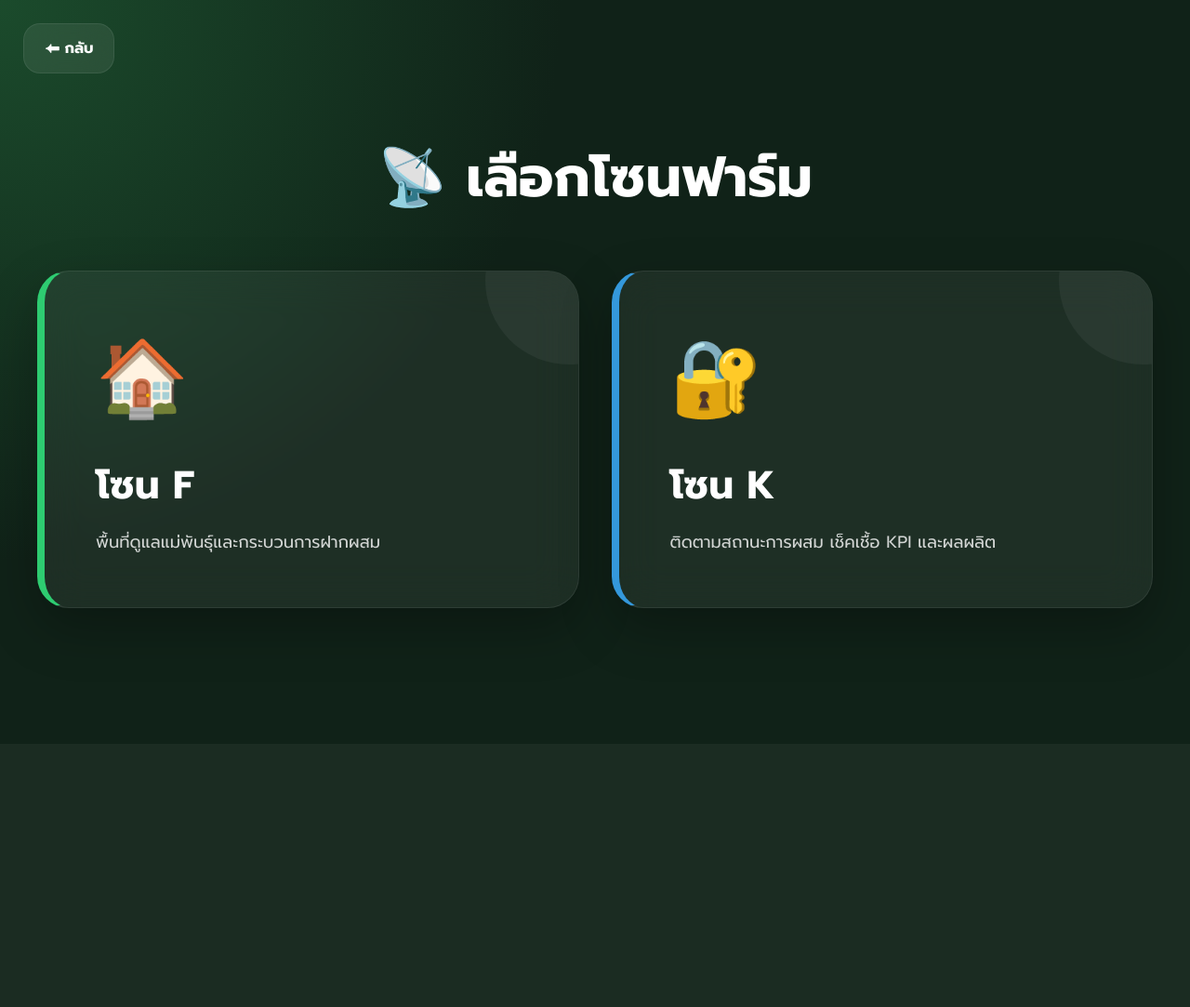
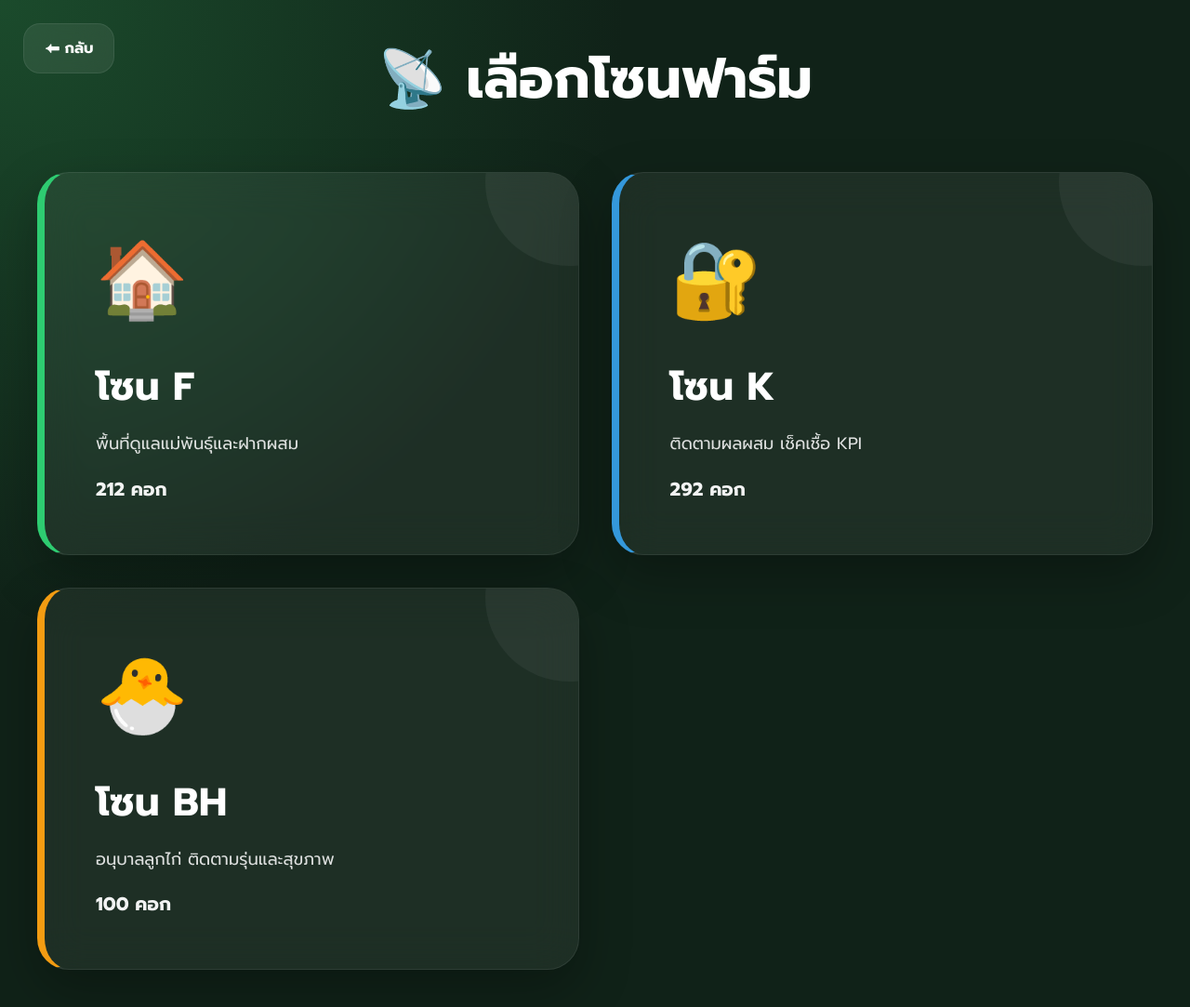
Before and after one commit to tanthai050864-prog/farm-kai, a Flask app: page /zones in a window 1280 px wide. Shown: the whole page at 93% size. Before the commit the page ends 715 px from the top, so only its background shows below. Run offline with Flask 3, Linux system fonts and the light colour scheme.

Commit message:
update zones smart farm

```diff
--- a/app.py
+++ b/app.py
@@ -1,41 +1,50 @@
 from flask import Flask, render_template, request, redirect
-from datetime import datetime,timedelta
+from datetime import datetime, timedelta
 
-app=Flask(__name__)
+app = Flask(__name__)
 
-waiting=[]
-customers=[]
-finished=[]
-chicks_born=0
-cages={}
+waiting = []
+customers = []
+finished = []
+chicks_born = 0
+cages = {}
 
-for i in range(1,213):
-    cages[f'F{i:03}']=None
+# F
+for i in range(1, 213):
+    cages[f'F{i:03}'] = None
 
-for i in range(1,293):
-    cages[f'K{i:03}']=None
+# K
+for i in range(1, 293):
+    cages[f'K{i:03}'] = None
+
+# BH
+for i in range(1, 101):
+    cages[f'BH{i:03}'] = None
 
 
+# ---------------------------
+# ALERT
+# ---------------------------
 def check_alert(status):
 
     if not status:
         return None
 
-    brooding=status.get("brooding")
+    brooding = status.get("brooding")
 
     if not brooding:
         return None
 
     try:
-        d,m,y=map(int,brooding.split("/"))
+        d, m, y = map(int, brooding.split("/"))
 
-        if y>2500:
-            y-=543
+        if y > 2500:
+            y -= 543
 
-        due=datetime(y,m,d)+timedelta(days=10)
-        diff=(due-datetime.now()).days
+        due = datetime(y, m, d) + timedelta(days=10)
+        diff = (due - datetime.now()).days
 
-        if diff<=0:
+        if diff <= 0:
             return "ถึงกำหนด"
 
         return f"อีก {diff} วัน"
@@ -44,50 +53,59 @@ def check_alert(status):
         return None
 
 
+# ---------------------------
+# STAGE
+# ---------------------------
 def get_stage(data):
 
     if not data:
-        return "1-2",1
+        return "1-2", 1
 
-    inject=data.get("status",{}).get("inject_date")
+    inject = data.get("status", {}).get("inject_date")
 
     if not inject:
-        return "1-2",1
+        return "1-2", 1
 
     try:
-        d,m,y=map(int,inject.split("/"))
+        d, m, y = map(int, inject.split("/"))
 
-        if y>2500:
-            y-=543
+        if y > 2500:
+            y -= 543
 
-        start=datetime(y,m,d)
-        days=(datetime.now()-start).days+1
+        start = datetime(y, m, d)
+        days = (datetime.now() - start).days + 1
 
-        if days<=14:
-            return "1-2",days
-        elif days<=28:
-            return "3-4",days
-        elif days<=56:
-            return "5-8",days
-        elif days<=84:
-            return "9-12",days
+        if days <= 14:
+            return "1-2", days
+        elif days <= 28:
+            return "3-4", days
+        elif days <= 56:
+            return "5-8", days
+        elif days <= 84:
+            return "9-12", days
         else:
-            return "kpi",days
+            return "kpi", days
 
     except:
-        return "1-2",1
+        return "1-2", 1
 
 
+# ---------------------------
+# HOME
+# ---------------------------
 @app.route('/')
 def home():
     return render_template("index.html")
 
 
-@app.route('/register',methods=['GET','POST'])
+# ---------------------------
+# REGISTER
+# ---------------------------
+@app.route('/register', methods=['GET', 'POST'])
 def register():
 
-    if request.method=="POST":
-        data=request.form.to_dict()
+    if request.method == "POST":
+        data = request.form.to_dict()
         waiting.append(data)
         customers.append(data)
         return redirect('/manage')
@@ -95,23 +113,36 @@ def register():
     return render_template("register.html")
 
 
+# ---------------------------
+# MANAGE
+# ---------------------------
 @app.route('/manage')
 def manage():
-    return render_template("manage.html",waiting=waiting,cages=cages)
+    return render_template("manage.html", waiting=waiting, cages=cages)
 
 
+# ---------------------------
+# ASSIGN
+# ---------------------------
 @app.route('/assign/<int:i>/<cage>')
-def assign(i,cage):
+def assign(i, cage):
 
-    if cages[cage] is None and i<len(waiting):
+    if cages.get(cage) is None and i < len(waiting):
 
-        cages[cage]=waiting.pop(i)
-        cages[cage]["status"]={}
-        cages[cage]["history"]=[]
+        cages[cage] = waiting.pop(i)
+
+        if not isinstance(cages[cage].get("status"), dict):
+            cages[cage]["status"] = {}
+
+        if not isinstance(cages[cage].get("history"), list):
+            cages[cage]["history"] = []
 
     return redirect('/manage')
 
 
+# ---------------------------
+# ZONES
+# ---------------------------
 @app.route('/zones')
 def zones():
     return render_template("zones.html")
@@ -120,26 +151,40 @@ def zones():
 @app.route('/zone/<z>')
 def zone(z):
 
-    data={k:v for k,v in cages.items() if k.startswith(z.upper())}
+    data = {
+        k: v for k, v in cages.items()
+        if k.startswith(z.upper())
+    }
 
     for v in data.values():
         if v:
-            v["alert"]=check_alert(v.get("status"))
+            v["alert"] = check_alert(v.get("status"))
 
-    return render_template("cages.html",groups={z:data},title=z)
+    return render_template(
+        "cages.html",
+        groups={z: data},
+        title=z
+    )
 
 
+# ---------------------------
+# STATUS
+# ---------------------------
 @app.route('/status/<cage>')
-def status():
+def status(cage):
 
-    cage=request.view_args["cage"]
-
-    data=cages.get(cage)
+    data = cages.get(cage)
 
     if not data:
         return redirect('/zones')
 
-    stage,days=get_stage(data)
+    if not isinstance(data.get("status"), dict):
+        data["status"] = {}
+
+    if not isinstance(data.get("history"), list):
+        data["history"] = []
+
+    stage, days = get_stage(data)
 
     return render_template(
         "status.html",
@@ -150,32 +195,48 @@ def status():
     )
 
 
-@app.route('/update/<cage>',methods=['GET','POST'])
+# ---------------------------
+# UPDATE
+# ---------------------------
+@app.route('/update/<cage>', methods=['GET', 'POST'])
 def update(cage):
 
     global chicks_born
 
-    if cages[cage] is None:
+    if cages.get(cage) is None:
         return redirect('/zones')
 
-    if request.method=="POST":
+    if request.method == "POST":
 
-        status=request.form.to_dict()
-        status["updated_at"]=datetime.now().strftime("%d/%m/%Y %H:%M")
+        status_data = request.form.to_dict()
+        status_data["updated_at"] = datetime.now().strftime("%d/%m/%Y %H:%M")
 
-        cages[cage]["status"]=status
-        cages[cage]["history"].append(status)
+        if not isinstance(cages[cage].get("status"), dict):
+            cages[cage]["status"] = {}
+
+        if not isinstance(cages[cage].get("history"), list):
+            cages[cage]["history"] = []
+
+        cages[cage]["status"] = status_data
+        cages[cage]["history"].append(status_data)
 
         try:
-            chicks_born+=int(status.get("eggs",0))
+            chicks_born += int(status_data.get("eggs", 0))
         except:
             pass
 
         return redirect(f'/status/{cage}')
 
-    return render_template("update.html",cage=cage,data=cages[cage])
+    return render_template(
+        "update.html",
+        cage=cage,
+        data=cages[cage]
+    )
 
 
+# ---------------------------
+# HISTORY
+# ---------------------------
 @app.route('/history/<cage>')
 def history(cage):
 
@@ -186,17 +247,23 @@ def history(cage):
     )
 
 
+# ---------------------------
+# FINISH
+# ---------------------------
 @app.route('/finish/<cage>')
 def finish(cage):
 
-    if cages[cage]:
-        cages[cage]["finish_date"]=datetime.now().strftime("%d/%m/%Y")
+    if cages.get(cage):
+        cages[cage]["finish_date"] = datetime.now().strftime("%d/%m/%Y")
         finished.append(cages[cage])
-        cages[cage]=None
+        cages[cage] = None
 
     return redirect('/zones')
 
 
+# ---------------------------
+# DASHBOARD
+# ---------------------------
 @app.route('/dashboard')
 def dashboard():
 
@@ -214,12 +281,18 @@ def history_all():
 
 @app.route('/history_in')
 def history_in():
-    return render_template("history_in.html",customers=customers)
+    return render_template(
+        "history_in.html",
+        customers=customers
+    )
 
 
 @app.route('/history_out')
 def history_out():
-    return render_template("history_out.html",done=finished)
+    return render_template(
+        "history_out.html",
+        done=finished
+    )
 
 
 @app.route('/farm')
@@ -227,5 +300,8 @@ def farm():
     return render_template("farm.html")
 
 
-if __name__=="__main__":
+# ---------------------------
+# RUN
+# ---------------------------
+if __name__ == "__main__":
     app.run(debug=True)
--- a/templates/zones.html
+++ b/templates/zones.html
@@ -28,7 +28,7 @@ color:white;
 
 .wrap{
 width:100%;
-max-width:1200px;
+max-width:1450px;
 }
 
 .back{
@@ -58,7 +58,7 @@ margin-bottom:55px;
 
 .grid{
 display:grid;
-grid-template-columns:repeat(auto-fit,minmax(420px,1fr));
+grid-template-columns:repeat(auto-fit,minmax(380px,1fr));
 gap:35px;
 }
 
@@ -106,8 +106,15 @@ margin-bottom:14px;
 
 .desc{
 font-size:18px;
-opacity:.8;
+opacity:.85;
 line-height:1.7;
+margin-bottom:18px;
+}
+
+.count{
+font-size:20px;
+font-weight:700;
+opacity:.95;
 }
 
 .f{
@@ -118,7 +125,12 @@ border-left:8px solid #2ecc71;
 border-left:8px solid #3498db;
 }
 
+.bh{
+border-left:8px solid #f39c12;
+}
+
 @media(max-width:700px){
+
 h1{
 font-size:38px;
 }
@@ -130,6 +142,11 @@ padding:35px;
 .name{
 font-size:30px;
 }
+
+.icon{
+font-size:60px;
+}
+
 }
 </style>
 </head>
@@ -148,16 +165,27 @@ font-size:30px;
 <div class="icon">🏠</div>
 <div class="name">โซน F</div>
 <div class="desc">
-พื้นที่ดูแลแม่พันธุ์และกระบวนการฝากผสม
+พื้นที่ดูแลแม่พันธุ์และฝากผสม
 </div>
+<div class="count">212 คอก</div>
 </a>
 
 <a class="btn k" href="/zone/K">
 <div class="icon">🔐</div>
 <div class="name">โซน K</div>
 <div class="desc">
-ติดตามสถานะการผสม เช็คเชื้อ KPI และผลผลิต
+ติดตามผลผสม เช็คเชื้อ KPI
 </div>
+<div class="count">292 คอก</div>
+</a>
+
+<a class="btn bh" href="/zone/BH">
+<div class="icon">🐣</div>
+<div class="name">โซน BH</div>
+<div class="desc">
+อนุบาลลูกไก่ ติดตามรุ่นและสุขภาพ
+</div>
+<div class="count">100 คอก</div>
 </a>
 
 </div>
```
Also changed, not shown: templates/manage.html (line endings or trailing spaces).
